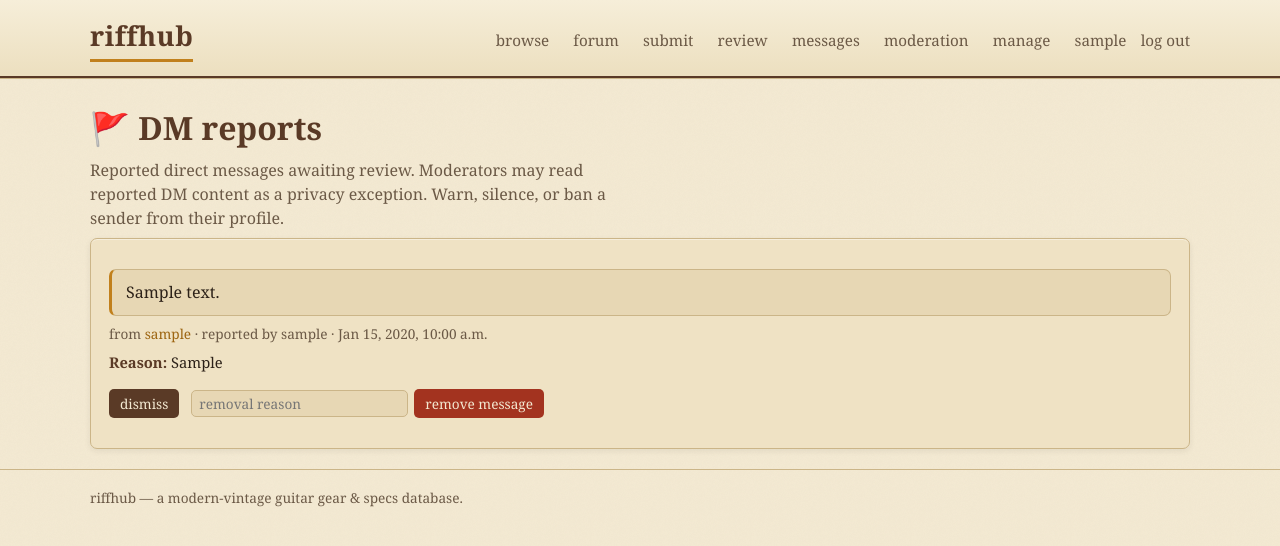
After one commit to gonza56d/riffhub, a Django app: page /messages/reports/ in a window 1280 px wide. The commit adds this page. Shown: the top 546 px of the page. Run offline with Django 5.2, Linux system fonts and the light colour scheme; a user stored in the database is signed in; tables that the repository leaves empty hold one stand-in row (values such as "Sample post").

Commit message:
Add DM reporting & moderation
Participants can report another user's direct message; moderators review and act.

- messaging: DirectMessage gains soft-remove (core.Moderatable); new
  DirectMessageReport (reporter, message, reason, status OPEN/DISMISSED/ACTIONED).
- services: report_message (participant-only, not own, dedups open reports),
  open_reports, dismiss_report / remove_reported_message (moderator-gated).
- views/urls: a report endpoint, a moderator /messages/reports/ queue (the
  privacy exception — mods may read reported DM content), and resolve
  (dismiss / remove the message).
- UI: per-message report affordance in threads; removed DMs render
  "[removed by a moderator]"; a "Review DM reports" link on the mod dashboard.
- Migration 0002: soft-remove fields on DirectMessage + DirectMessageReport.

Built in parallel (two background agents + concurrent test authoring).
tests/test_dm_moderation.py (22 tests); full suite 1033, 0 failures.

Co-Authored-By: Claude Opus 4.8 <noreply@anthropic.com>

```diff
--- a/messaging/models.py
+++ b/messaging/models.py
@@ -10,7 +10,7 @@ the larger — so ``(a, b)`` and ``(b, a)`` resolve to the same conversation.
 from django.conf import settings
 from django.db import models
 
-from core.models import TimeStampedModel
+from core.models import Moderatable, TimeStampedModel
 
 
 class Conversation(TimeStampedModel):
@@ -59,8 +59,13 @@ class Conversation(TimeStampedModel):
         return user.pk in (self.user_low_id, self.user_high_id)
 
 
-class DirectMessage(TimeStampedModel):
-    """A single message posted into a conversation by one of its participants."""
+class DirectMessage(TimeStampedModel, Moderatable):
+    """A single message posted into a conversation by one of its participants.
+
+    Inherits :class:`~core.models.Moderatable` so a moderator can soft-remove a
+    reported message (hidden from the thread but kept, with who/why/when, for an
+    auditable and reversible action).
+    """
 
     conversation = models.ForeignKey(
         Conversation,
@@ -80,3 +85,50 @@ class DirectMessage(TimeStampedModel):
 
     def __str__(self) -> str:
         return f"Message from {self.sender} in conversation #{self.conversation_id}"
+
+
+class ReportStatus(models.TextChoices):
+    """Lifecycle of a direct-message report as a moderator handles it."""
+
+    OPEN = "open", "Open"
+    DISMISSED = "dismissed", "Dismissed"
+    ACTIONED = "actioned", "Actioned"
+
+
+class DirectMessageReport(TimeStampedModel):
+    """A user's report flagging a direct message for moderator review."""
+
+    reporter = models.ForeignKey(
+        settings.AUTH_USER_MODEL,
+        on_delete=models.CASCADE,
+        related_name="dm_reports",
+    )
+    message = models.ForeignKey(
+        "messaging.DirectMessage",
+        on_delete=models.CASCADE,
+        related_name="reports",
+    )
+    reason = models.TextField()
+    status = models.CharField(
+        max_length=20,
+        choices=ReportStatus.choices,
+        default=ReportStatus.OPEN,
+        db_index=True,
+    )
+    handled_by = models.ForeignKey(
+        settings.AUTH_USER_MODEL,
+        on_delete=models.SET_NULL,
+        null=True,
+        blank=True,
+        related_name="+",
+    )
+    handled_at = models.DateTimeField(null=True, blank=True)
+
+    class Meta:
+        ordering = ["-created_at"]
+
+    def __str__(self) -> str:
+        return (
+            f"Report by {self.reporter} on message #{self.message_id} "
+            f"({self.get_status_display()})"
+        )
--- a/messaging/services.py
+++ b/messaging/services.py
@@ -10,9 +10,15 @@ from django.core.exceptions import PermissionDenied, ValidationError
 from django.db.models import Q
 from django.utils import timezone
 
+from accounts.models import Level
 from moderation.services import can_participate
 
-from messaging.models import Conversation, DirectMessage
+from messaging.models import (
+    Conversation,
+    DirectMessage,
+    DirectMessageReport,
+    ReportStatus,
+)
 
 
 def get_conversation(a, b) -> Conversation:
@@ -103,3 +109,71 @@ def inbox_rows(user) -> list[dict]:
             }
         )
     return rows
+
+
+def report_message(reporter, message, reason) -> DirectMessageReport:
+    """File a report flagging ``message`` for moderator review.
+
+    Only a participant in the message's conversation may report, and never
+    their own message. Reporting the same message twice while a prior report is
+    still ``OPEN`` is a no-op that returns the existing report.
+
+    Raises ``PermissionDenied`` if ``reporter`` is not a participant or is the
+    sender, and ``ValidationError`` if ``reason`` is blank/whitespace-only.
+    """
+    if not message.conversation.involves(reporter) or reporter == message.sender:
+        raise PermissionDenied("You can't report this message.")
+    if not (reason or "").strip():
+        raise ValidationError("A report needs a reason.")
+
+    existing = DirectMessageReport.objects.filter(
+        reporter=reporter,
+        message=message,
+        status=ReportStatus.OPEN,
+    ).first()
+    if existing is not None:
+        return existing
+
+    return DirectMessageReport.objects.create(
+        reporter=reporter,
+        message=message,
+        reason=reason,
+        status=ReportStatus.OPEN,
+    )
+
+
+def open_reports():
+    """Return all unresolved reports (newest first) for the moderation queue."""
+    return DirectMessageReport.objects.filter(
+        status=ReportStatus.OPEN
+    ).select_related(
+        "message__sender", "message__conversation", "reporter"
+    ).order_by("-created_at")
+
+
+def _require_moderator(user) -> None:
+    """Raise ``PermissionDenied`` unless ``user`` is at least a moderator."""
+    if not (
+        getattr(user, "is_authenticated", False)
+        and user.is_at_least(Level.MODERATOR)
+    ):
+        raise PermissionDenied("Moderator privileges are required.")
+
+
+def dismiss_report(moderator, report) -> None:
+    """Close ``report`` as dismissed, recording who handled it and when."""
+    _require_moderator(moderator)
+    report.status = ReportStatus.DISMISSED
+    report.handled_by = moderator
+    report.handled_at = timezone.now()
+    report.save(update_fields=["status", "handled_by", "handled_at", "updated_at"])
+
+
+def remove_reported_message(moderator, report, reason="") -> None:
+    """Soft-remove the reported message and mark ``report`` as actioned."""
+    _require_moderator(moderator)
+    report.message.mark_removed(by=moderator, reason=reason)
+    report.status = ReportStatus.ACTIONED
+    report.handled_by = moderator
+    report.handled_at = timezone.now()
+    report.save(update_fields=["status", "handled_by", "handled_at", "updated_at"])
--- a/messaging/urls.py
+++ b/messaging/urls.py
@@ -8,4 +8,11 @@ urlpatterns = [
     path("", views.inbox, name="inbox"),
     path("u/<str:username>/", views.thread, name="thread"),
     path("u/<str:username>/send/", views.send, name="send"),
+    path("report/<int:message_id>/", views.report, name="report"),
+    path("reports/", views.reports, name="reports"),
+    path(
+        "reports/<int:report_id>/<str:action>/",
+        views.resolve_report,
+        name="resolve_report",
+    ),
 ]
--- a/messaging/views.py
+++ b/messaging/views.py
@@ -9,13 +9,16 @@ auth, and choose what HTML (or status) to return.
 from django.contrib import messages
 from django.contrib.auth import get_user_model
 from django.core.exceptions import PermissionDenied, ValidationError
-from django.http import HttpResponse
+from django.http import Http404, HttpResponse, HttpResponseForbidden
 from django.contrib.auth.decorators import login_required
 from django.shortcuts import get_object_or_404, redirect, render
 from django.views.decorators.http import require_POST
 
+from accounts.models import Level
 from moderation.services import can_participate
 
+from messaging import services
+from messaging.models import DirectMessage, DirectMessageReport
 from messaging.services import (
     get_conversation,
     inbox_rows,
@@ -66,3 +69,45 @@ def send(request, username):
     except ValidationError:
         return HttpResponse(status=400)
     return render(request, "messaging/_message.html", {"message": message})
+
+
+@login_required
+@require_POST
+def report(request, message_id):
+    message = get_object_or_404(DirectMessage, pk=message_id)
+    reason = request.POST.get("reason", "")
+    try:
+        services.report_message(request.user, message, reason)
+    except PermissionDenied:
+        return HttpResponse(status=403)
+    except ValidationError:
+        return HttpResponse(status=400)
+    return render(request, "messaging/_reported.html", {})
+
+
+@login_required
+def reports(request):
+    if not request.user.is_at_least(Level.MODERATOR):
+        return HttpResponseForbidden()
+    return render(
+        request,
+        "messaging/reports.html",
+        {"reports": services.open_reports()},
+    )
+
+
+@login_required
+@require_POST
+def resolve_report(request, report_id, action):
+    if not request.user.is_at_least(Level.MODERATOR):
+        return HttpResponseForbidden()
+    report = get_object_or_404(DirectMessageReport, pk=report_id)
+    if action == "dismiss":
+        services.dismiss_report(request.user, report)
+    elif action == "remove":
+        services.remove_reported_message(
+            request.user, report, request.POST.get("reason", "")
+        )
+    else:
+        raise Http404
+    return redirect("messaging:reports")
--- a/static/css/riffhub.css
+++ b/static/css/riffhub.css
@@ -530,3 +530,51 @@ button.vote:hover { border-color: var(--walnut); }
 /* Profile message button */
 .profile-actions { margin: 12px 0 0; }
 .profile-actions .btn-primary { display: inline-block; }
+
+/* --- DM reporting & moderation -------------------------------------------*/
+/* Per-message report affordance */
+.dm-report { display: block; margin-top: 4px; }
+.dm-report-link {
+  background: none; border: 0; cursor: pointer; padding: 0;
+  font-family: var(--slab); font-size: .74rem; color: var(--ink-soft);
+}
+.dm-report-link:hover { color: #a3331f; }
+.dm-report-form { display: inline-flex; gap: 6px; align-items: center; margin-top: 6px; }
+.dm-report-form input[type=text] {
+  font-family: var(--body); font-size: .85rem; padding: 3px 7px;
+  background: var(--paper-3); border: 1px solid var(--rule); border-radius: 5px;
+}
+.dm-report-form button.danger {
+  font-family: var(--slab); cursor: pointer; background: #a3331f; color: var(--paper);
+  border: 0; border-radius: 5px; padding: 4px 10px; font-size: .8rem;
+}
+
+/* Reported confirmation chip */
+.dm-reported { display: inline-block; margin-top: 4px; font-size: .74rem; color: var(--good); font-style: italic; }
+
+/* Removed message bubble */
+.dm-msg.removed {
+  justify-self: start; max-width: 72%; color: var(--ink-soft);
+  background: var(--paper-2); border: 1px dashed var(--rule); border-left: 3px solid #a3331f;
+}
+
+/* Moderation dashboard → DM reports link */
+.mod-queue-link { margin: 8px 0 0; }
+.mod-queue-link a { font-family: var(--slab); color: var(--amber-2); }
+.mod-queue-link a:hover { color: var(--amber); }
+
+/* DM reports queue rows */
+.dm-report-row { padding: 14px 0; }
+.dm-report-body {
+  margin: 0 0 8px; padding: 10px 14px; background: var(--paper-3);
+  border: 1px solid var(--rule); border-left: 3px solid var(--amber);
+  border-radius: var(--radius); line-height: 1.6; color: var(--ink);
+}
+.dm-report-meta { font-style: normal; font-size: .85rem; margin-bottom: 6px; }
+.dm-report-reason { font-size: .92rem; margin-bottom: 10px; }
+.dm-report-reason strong { color: var(--walnut); }
+.dm-report-actions { display: flex; flex-wrap: wrap; gap: 12px; align-items: center; }
+.dm-report-actions input[type=text] {
+  font-family: var(--body); font-size: .85rem; padding: 3px 7px;
+  background: var(--paper-3); border: 1px solid var(--rule); border-radius: 5px;
+}
--- /dev/null
+++ b/templates/messaging/_reported.html
@@ -0,0 +1 @@
+<span class="dm-reported">Reported ✓</span>
--- /dev/null
+++ b/templates/messaging/reports.html
@@ -0,0 +1,29 @@
+{% extends "base.html" %}
+{% block title %}DM reports · riffhub{% endblock %}
+
+{% block content %}
+<div class="forum-head">
+  <h1>🚩 DM reports</h1>
+  <p class="lede">Reported direct messages awaiting review. Moderators may read reported DM content as a privacy exception. Warn, silence, or ban a sender from their profile.</p>
+</div>
+
+<section class="panel">
+  {% for report in reports %}
+  <div class="mod-entry dm-report-row">
+    <blockquote class="dm-report-body">{{ report.message.body|linebreaksbr }}</blockquote>
+    <div class="muted dm-report-meta">
+      from <a href="{% url 'profile' report.message.sender.username %}">{{ report.message.sender.username }}</a>
+      · reported by {{ report.reporter.username }}
+      · {{ report.handled_at|default:report.message.created_at|date:"M j, Y, g:i a" }}
+    </div>
+    <div class="dm-report-reason"><strong>Reason:</strong> {{ report.reason }}</div>
+    <div class="dm-report-actions">
+      <form class="mod-inline" method="post" action="{% url 'messaging:resolve_report' report.pk 'dismiss' %}">{% csrf_token %}<button type="submit" class="link-btn">dismiss</button></form>
+      <form class="mod-inline" method="post" action="{% url 'messaging:resolve_report' report.pk 'remove' %}">{% csrf_token %}<input type="text" name="reason" placeholder="removal reason"><button type="submit" class="danger">remove message</button></form>
+    </div>
+  </div>
+  {% empty %}
+  <p class="muted">No open reports.</p>
+  {% endfor %}
+</section>
+{% endblock %}
--- a/templates/moderation/dashboard.html
+++ b/templates/moderation/dashboard.html
@@ -5,6 +5,7 @@
 <div class="forum-head">
   <h1>🛡 Moderation</h1>
   <p class="lede">Active silences &amp; bans, and the recent moderation log.</p>
+  <p class="mod-queue-link"><a href="{% url 'messaging:reports' %}">Review DM reports →</a></p>
 </div>
 
 <div class="mod-grid">
```
Also changed, not shown: PRODUCT.md (+1 -1 lines), messaging/admin.py (+9 -1 lines), templates/messaging/_message.html (+15 -0 lines), tests/test_dm_moderation.py (added, +220 -0 lines), messaging/migrations/0002_directmessage_is_removed_and_more.py (added).
